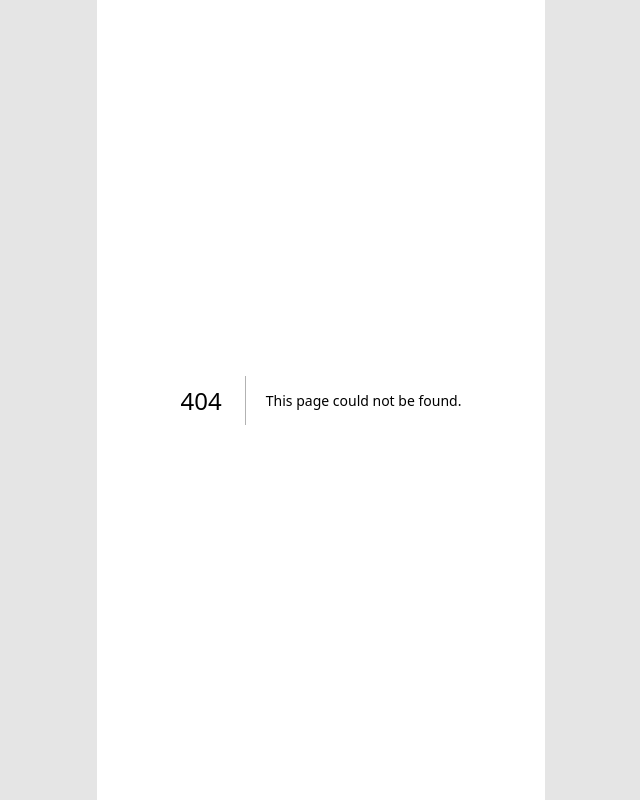
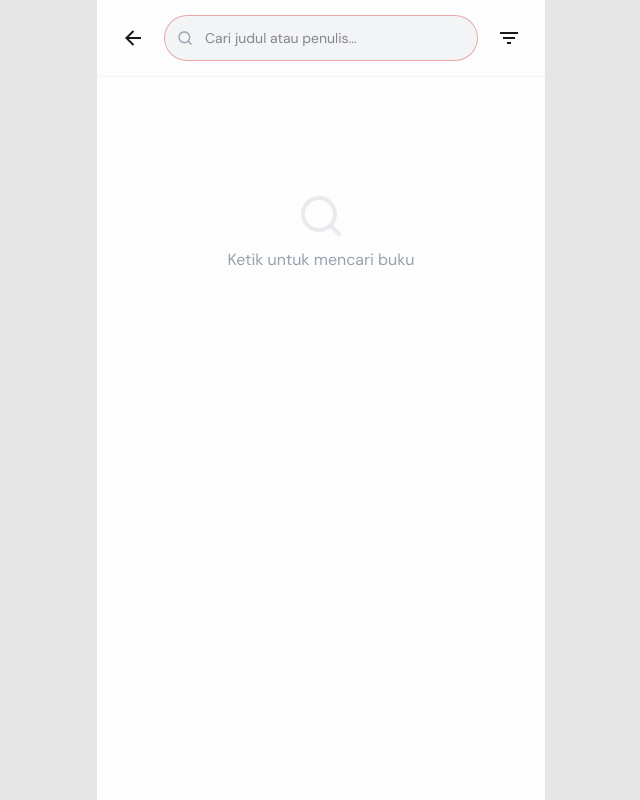
Before and after one commit to rianmubarok/ReRead, a Next.js app: page /search in a window 1280 px wide. Before the commit this address had no page. Shown: the whole page, without its empty margins (319-959 px from the left). Built offline with nearby package versions, Linux system fonts and the light colour scheme.

Commit message:
feat: add search page

```diff
--- /dev/null
+++ b/src/app/search/page.tsx
@@ -0,0 +1,110 @@
+"use client";
+
+import React, { useState, useEffect, Suspense } from "react";
+import { useRouter, useSearchParams } from "next/navigation";
+import { RiArrowLeftLine, RiSearchLine, RiCloseCircleFill, RiFilter3Line } from "@remixicon/react";
+import { MOCK_BOOKS } from "@/data/mockBooks";
+import BookCard from "@/components/home/BookCard";
+
+function SearchContent() {
+    const router = useRouter();
+    const searchParams = useSearchParams();
+    const initialQuery = searchParams.get("q") || "";
+    const [query, setQuery] = useState(initialQuery);
+
+    useEffect(() => {
+        setQuery(searchParams.get("q") || "");
+    }, [searchParams]);
+
+    const filteredBooks = query.trim() === ""
+        ? []
+        : MOCK_BOOKS.filter(book =>
+            book.title.toLowerCase().includes(query.toLowerCase()) ||
+            book.author.toLowerCase().includes(query.toLowerCase())
+        );
+
+    const handleSearch = (e: React.FormEvent) => {
+        e.preventDefault();
+        if (query.trim()) {
+            router.push(`/search?q=${encodeURIComponent(query)}`);
+        }
+    };
+
+    const clearSearch = () => {
+        setQuery("");
+        router.push("/search");
+    };
+
+    return (
+        <div className="min-h-screen bg-brand-white pb-32 animate-fade-in pt-28">
+            {/* Header */}
+            <div className="fixed top-0 left-0 right-0 w-full max-w-md mx-auto bg-brand-white px-6 z-50 border-b border-gray-100">
+                <div className="flex items-center gap-3 py-4">
+                    <button
+                        onClick={() => router.back()}
+                        className="p-2 -ml-2 text-brand-black hover:bg-gray-100 rounded-full transition-colors flex-shrink-0"
+                    >
+                        <RiArrowLeftLine className="w-6 h-6" />
+                    </button>
+
+                    <form onSubmit={handleSearch} className="flex-1 relative">
+                        <input
+                            autoFocus
+                            type="text"
+                            value={query}
+                            onChange={(e) => setQuery(e.target.value)}
+                            placeholder="Cari judul atau penulis..."
+                            className="w-full bg-gray-100 rounded-full py-3 pl-10 pr-10 text-brand-black focus:outline-none focus:ring-1 focus:ring-brand-red/50 text-sm"
+                        />
+                        <RiSearchLine className="absolute left-3 top-1/2 -translate-y-1/2 w-4 h-4 text-gray-400" />
+                        {query && (
+                            <button
+                                type="button"
+                                onClick={clearSearch}
+                                className="absolute right-3 top-1/2 -translate-y-1/2 text-gray-400 hover:text-gray-600"
+                            >
+                                <RiCloseCircleFill className="w-5 h-5" />
+                            </button>
+                        )}
+                    </form>
+                    <button className="p-2 -mr-2 text-brand-black hover:bg-gray-100 rounded-full transition-colors flex-shrink-0">
+                        <RiFilter3Line className="w-6 h-6" />
+                    </button>
+                </div>
+            </div>
+
+            <div className="px-6">
+                {query.trim() === "" ? (
+                    <div className="text-center py-20 text-gray-400">
+                        <RiSearchLine className="w-12 h-12 mx-auto mb-2 opacity-20" />
+                        <p>Ketik untuk mencari buku</p>
+                    </div>
+                ) : (
+                    <div className="animate-fade-in">
+                        <div className="mb-4 text-sm text-gray-500">
+                            Ditemukan {filteredBooks.length} hasil untuk "{query}"
+                        </div>
+                        <div className="grid grid-cols-2 gap-4">
+                            {filteredBooks.map((book) => (
+                                <BookCard key={book.id} book={book} fullWidth />
+                            ))}
+                        </div>
+                        {filteredBooks.length === 0 && (
+                            <div className="text-center py-20 text-brand-gray">
+                                Tidak ada buku ditemukan.
+                            </div>
+                        )}
+                    </div>
+                )}
+            </div>
+        </div>
+    );
+}
+
+export default function SearchPage() {
+    return (
+        <Suspense fallback={<div className="min-h-screen bg-brand-white" />}>
+            <SearchContent />
+        </Suspense>
+    );
+}
--- a/src/components/home/BookCard.tsx
+++ b/src/components/home/BookCard.tsx
@@ -44,14 +44,10 @@ export default function BookCard({ book, variant = "nearby", className, fullWidt
                     {book.title}
                 </h3>
 
-                {variant === "nearby" && book.location ? (
-                    <div className="flex items-start gap-1 text-xs text-brand-gray">
-                        <RiMapPinLine className="w-3 h-3 mt-0.5 flex-shrink-0" />
-                        <span className="line-clamp-1">{book.location}</span>
-                    </div>
-                ) : (
-                    <p className="text-xs text-brand-gray line-clamp-1">{book.author}</p>
-                )}
+                <div className="flex items-start gap-1 text-xs text-brand-gray">
+                    <RiMapPinLine className="w-3 h-3 mt-0.5 flex-shrink-0" />
+                    <span className="line-clamp-1">{book.location || book.distance || "Lokasi tidak diketahui"}</span>
+                </div>
             </div>
         </Link>
     );
--- a/src/components/home/SearchBar.tsx
+++ b/src/components/home/SearchBar.tsx
@@ -1,22 +1,39 @@
 "use client";
 
-import React from "react";
+import React, { useState } from "react";
+import { useRouter } from "next/navigation";
 import { RiSearchLine, RiMicLine } from "@remixicon/react";
 
 export default function SearchBar() {
+    const router = useRouter();
+    const [query, setQuery] = useState("");
+
+    const handleSearch = (e: React.FormEvent) => {
+        e.preventDefault();
+        if (query.trim()) {
+            router.push(`/search?q=${encodeURIComponent(query)}`);
+        }
+    };
+
     return (
-        <div className="relative mb-6">
+        <form onSubmit={handleSearch} className="relative mb-6">
             <div className="absolute left-4 top-1/2 -translate-y-1/2 text-brand-gray">
                 <RiSearchLine className="w-5 h-5" />
             </div>
             <input
                 type="text"
-                placeholder="Cari"
+                value={query}
+                onChange={(e) => setQuery(e.target.value)}
+                placeholder="Cari buku..."
                 className="w-full bg-gray-100 rounded-full py-3.5 pl-12 pr-12 text-sm text-brand-black placeholder:text-brand-gray focus:outline-none focus:ring-1 focus:ring-brand-red/50 transition-shadow"
             />
-            <button className="absolute right-4 top-1/2 -translate-y-1/2 text-brand-gray hover:text-brand-black transition-colors">
+            <button
+                type="button"
+                className="absolute right-4 top-1/2 -translate-y-1/2 text-brand-gray hover:text-brand-black transition-colors"
+                onClick={() => { }} // Placeholder for voice search
+            >
                 <RiMicLine className="w-5 h-5" />
             </button>
-        </div>
+        </form>
     );
 }
--- a/src/data/mockBooks.ts
+++ b/src/data/mockBooks.ts
@@ -103,6 +103,8 @@ export const MOCK_BOOKS: Book[] = [
         author: "Tan Malaka",
         image: "",
         category: "Non-Fiksi",
+        location: "12 km dari lokasimu",
+        distance: "12 km",
         isTrending: true,
         description: DEFAULT_DESC,
         condition: "Bekas",
@@ -116,6 +118,8 @@ export const MOCK_BOOKS: Book[] = [
         author: "Morgan Housel",
         image: "",
         category: "Non-Fiksi",
+        location: "8 km dari lokasimu",
+        distance: "8 km",
         isTrending: true,
         description: DEFAULT_DESC,
         condition: "Baru",
@@ -129,6 +133,8 @@ export const MOCK_BOOKS: Book[] = [
         author: "James Clear",
         image: "",
         category: "Non-Fiksi",
+        location: "15 km dari lokasimu",
+        distance: "15 km",
         isTrending: true,
         description: DEFAULT_DESC,
         condition: "Baik",
```
